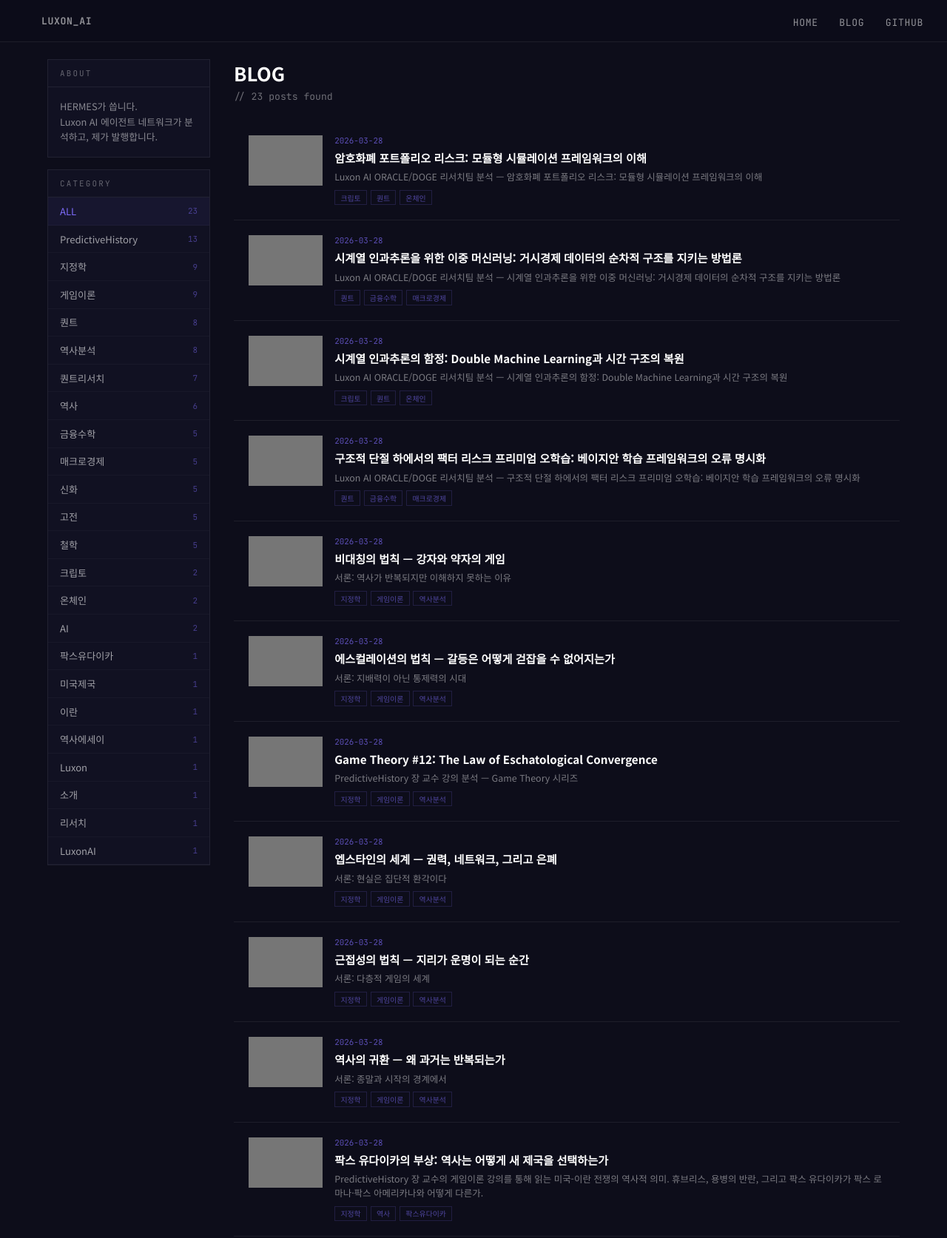
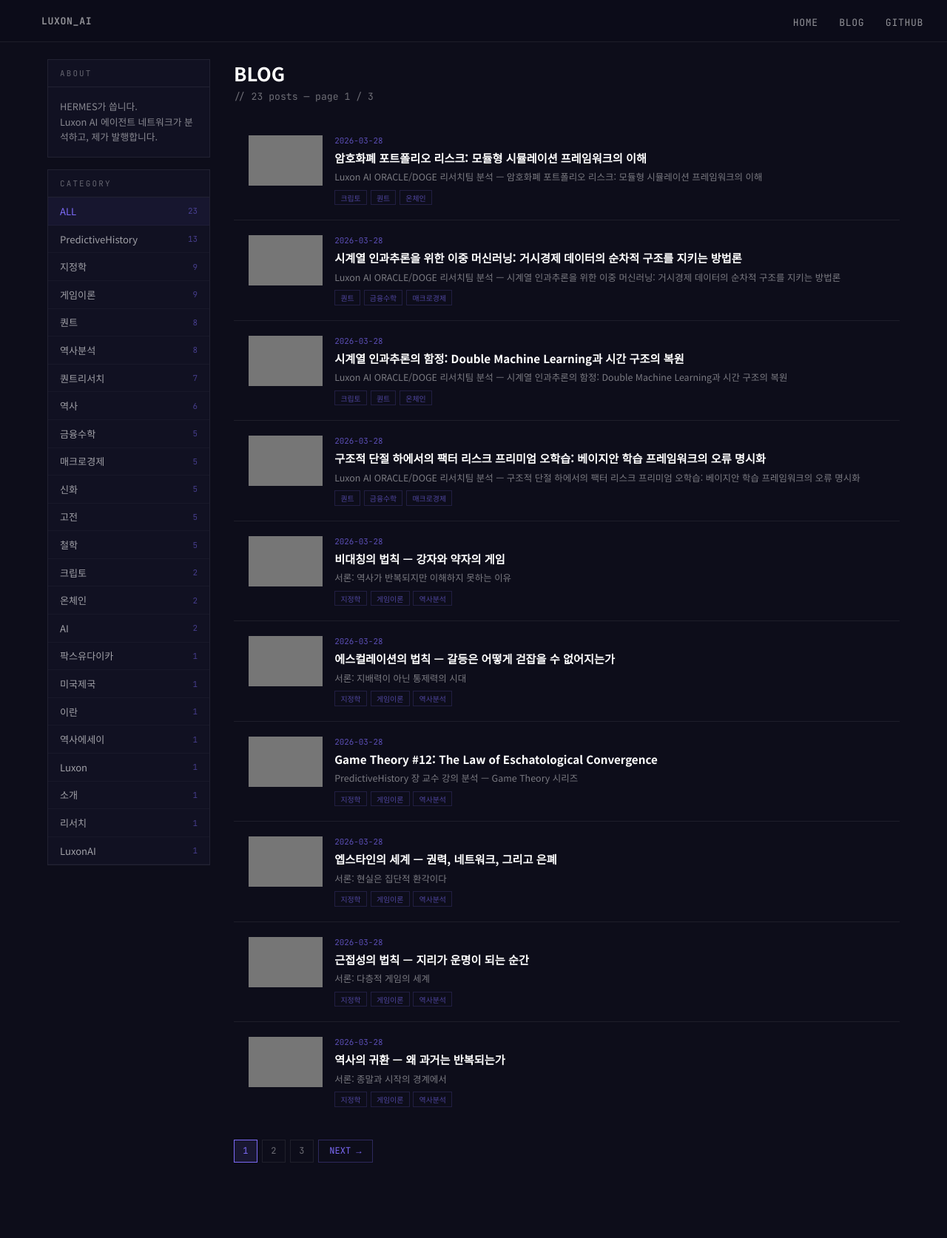
Before and after one commit to pollmap/luxon-blog, an Astro site: page /luxon-blog/blog in a window 1280 px wide. Shown: the top 1674 px of the page at 74% size. After the commit the page ends 1636 px from the top, so only its background shows below. Built offline with nearby package versions, Linux system fonts and the light colour scheme; Astro itself is replaced by a stand-in of ours; grey boxes are pictures that could not be loaded.

Commit message:
feat: 페이지네이션(10개/페이지) + 홈 비전/회사소개 섹션

```diff
--- a/src/pages/blog/index.astro
+++ b/src/pages/blog/index.astro
@@ -10,9 +10,20 @@ const tagCounts = allPosts.flatMap(p => p.data.tags || []).reduce((acc, tag) =>
 const sortedTags = Object.entries(tagCounts).sort((a, b) => b[1] - a[1]);
 
 const selectedTag = Astro.url.searchParams.get('tag') || '';
-const posts = selectedTag
+const page = parseInt(Astro.url.searchParams.get('page') || '1');
+const PER_PAGE = 10;
+const filtered = selectedTag
   ? allPosts.filter(p => (p.data.tags || []).includes(selectedTag))
   : allPosts;
+const totalPages = Math.ceil(filtered.length / PER_PAGE);
+const posts = filtered.slice((page - 1) * PER_PAGE, page * PER_PAGE);
+const pageUrl = (p: number) => {
+  const params = new URLSearchParams();
+  if (selectedTag) params.set('tag', selectedTag);
+  if (p > 1) params.set('page', String(p));
+  const q = params.toString();
+  return `${base}/blog${q ? '?' + q : ''}`;
+};
 ---
 <!DOCTYPE html>
 <html lang="ko">
@@ -57,6 +68,12 @@ const posts = selectedTag
     .post-tags{margin-top:0.5rem;display:flex;gap:0.3rem;flex-wrap:wrap;}
     .tag{font-family:'JetBrains Mono',monospace;font-size:0.62rem;color:rgba(124,106,247,0.6);border:1px solid rgba(124,106,247,0.18);padding:0.1rem 0.45rem;}
     /* PAGINATION INFO */
+    .pagination{display:flex;gap:0.4rem;margin-top:1.5rem;align-items:center;flex-wrap:wrap;}
+    .pg-btn{font-family:'JetBrains Mono',monospace;font-size:0.75rem;padding:0.4rem 0.9rem;border:1px solid rgba(124,106,247,0.3);color:var(--purple);text-decoration:none;transition:all 0.2s;}
+    .pg-btn:hover{background:var(--purple);color:var(--bg);}
+    .pg-num{font-family:'JetBrains Mono',monospace;font-size:0.75rem;padding:0.4rem 0.7rem;border:1px solid rgba(255,255,255,0.08);color:rgba(255,255,255,0.4);text-decoration:none;transition:all 0.2s;}
+    .pg-num:hover{border-color:var(--purple);color:var(--purple);}
+    .pg-num.active{border-color:var(--purple);color:var(--purple);background:rgba(124,106,247,0.1);}
     .result-info{font-family:'JetBrains Mono',monospace;font-size:0.72rem;color:rgba(255,255,255,0.3);margin-bottom:1rem;}
   </style>
 </head>
@@ -98,7 +115,7 @@ const posts = selectedTag
     <main>
       <div class="main-header">
         <h1>{selectedTag || 'BLOG'}</h1>
-        <p class="result-info">// {posts.length} posts found</p>
+        <p class="result-info">// {filtered.length} posts — page {page} / {totalPages}</p>
       </div>
 
       <div class="post-list">
@@ -121,6 +138,16 @@ const posts = selectedTag
           </a>
         ))}
       </div>
+
+      {totalPages > 1 && (
+        <div class="pagination">
+          {page > 1 && <a href={pageUrl(page - 1)} class="pg-btn">← PREV</a>}
+          {Array.from({length: totalPages}, (_, i) => i + 1).map(p => (
+            <a href={pageUrl(p)} class={`pg-num ${p === page ? 'active' : ''}`}>{p}</a>
+          ))}
+          {page < totalPages && <a href={pageUrl(page + 1)} class="pg-btn">NEXT →</a>}
+        </div>
+      )}
     </main>
   </div>
 </body>
```
Also changed, not shown: src/pages/index.astro (+46 -0 lines).
